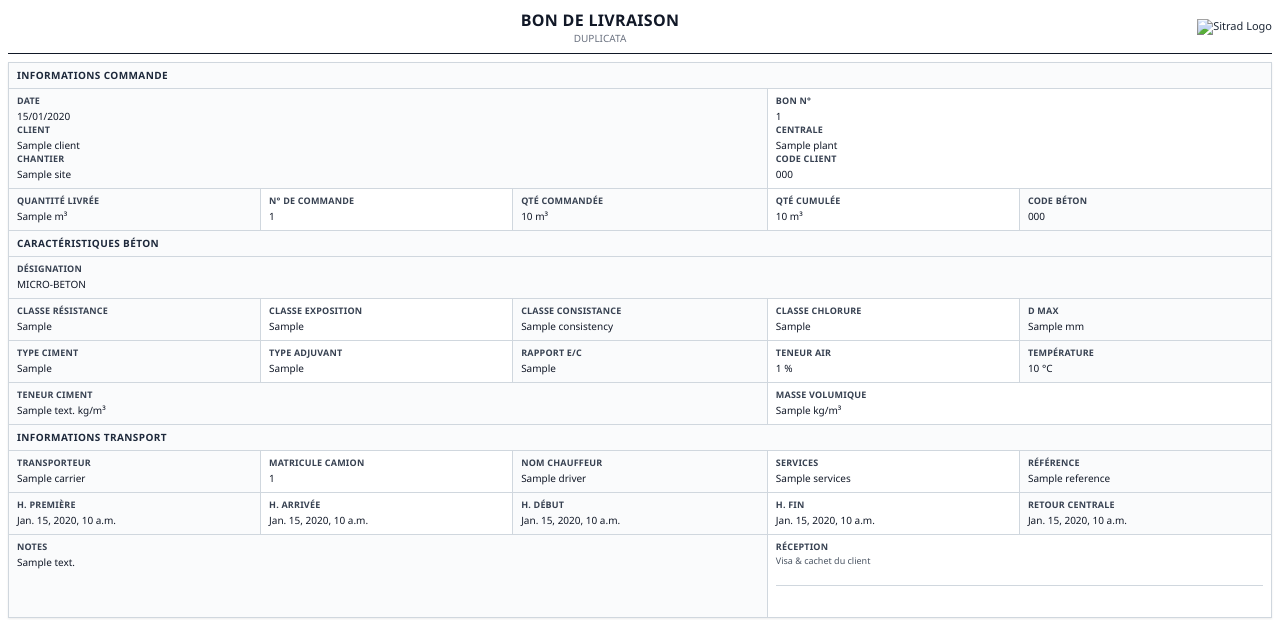
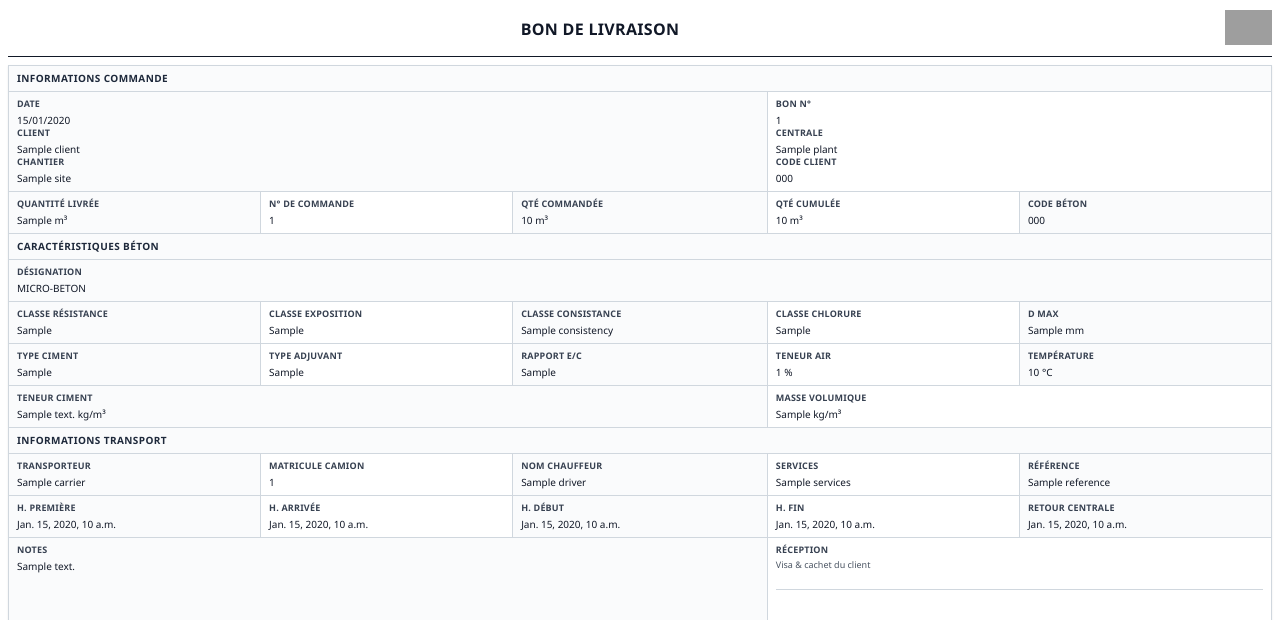
Before and after one commit to kira3622/sitrad, a Django app: template templates/reports/bon_livraison.html in a window 1280 px wide. Shown: the top 620 px of the page. Run offline with Django 5.2, Linux system fonts and the light colour scheme; the template is opened without the code that fills it: most values are stand-ins (such as "Sample title", 1, 10 or a date in 2020); grey boxes are pictures that could not be loaded.

Commit message:
Remove DUPLICATA text from delivery note template

```diff
--- a/templates/reports/bon_livraison.html
+++ b/templates/reports/bon_livraison.html
@@ -42,10 +42,9 @@
     <tr>
       <td class="title-cell">
         <div class="title">BON DE LIVRAISON</div>
-        <span class="dup">DUPLICATA</span>
       </td>
       <td class="sitrad-logo">
-        <img src="https://github.com/kira3622/sitrad/blob/master/static/images/logo.png?raw=true" alt="Sitrad Logo">
+        <img src="https://teconex.ma/wp-content/uploads/2022/12/logo-footer-copy.png" alt="Sitrad Logo">
       </td>
     </tr>
   </table>
```
